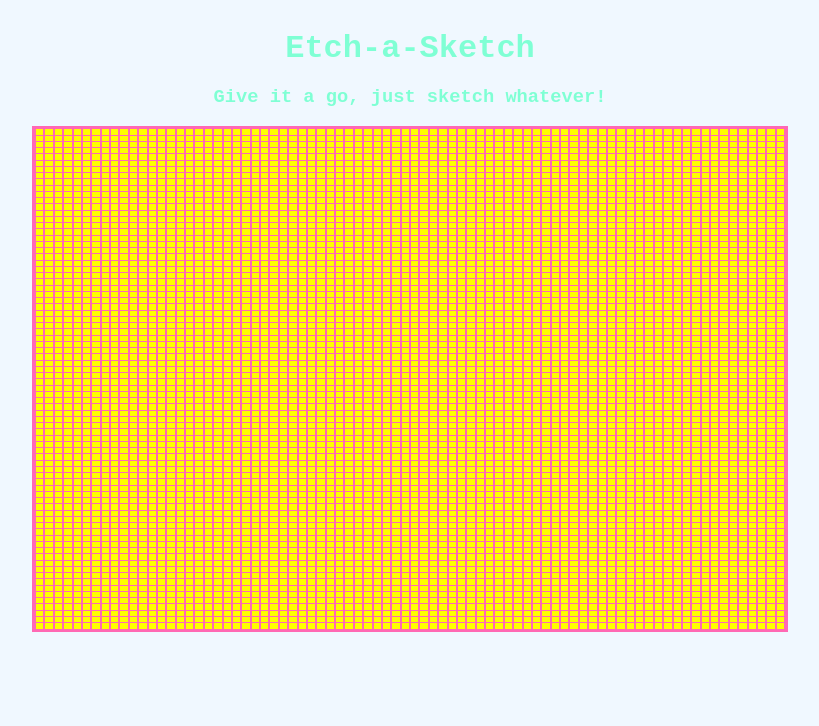
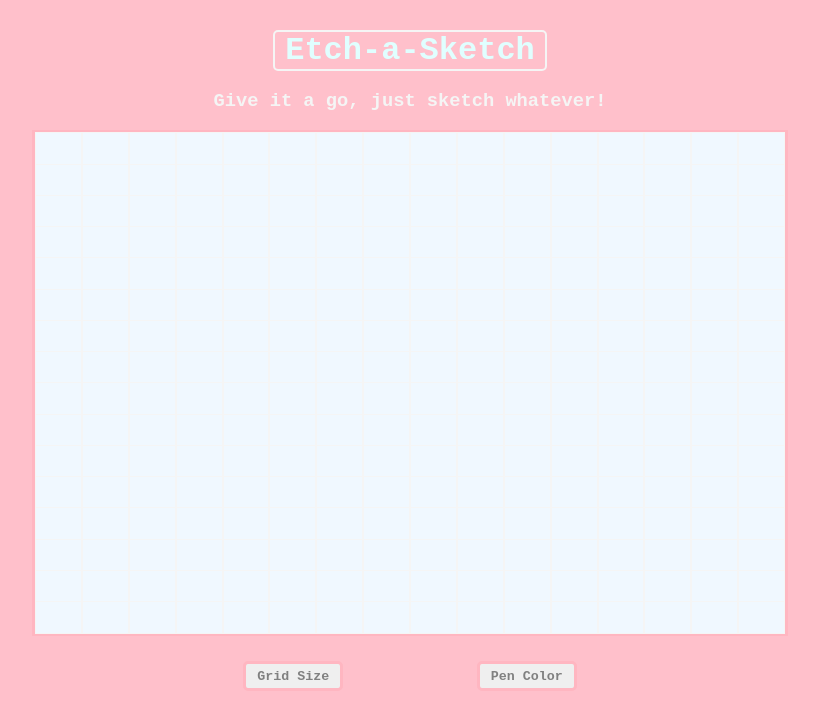
Before and after one commit to iamvictati/etch-a-sketch, a plain HTML site: page index.html in a window 1280 px wide. Shown: the whole page, without its empty margins (230-1049 px from the left). Drawn offline with Linux system fonts and the light colour scheme.

Commit message:
buttons + color scheme change

```diff
--- a/index.html
+++ b/index.html
@@ -11,5 +11,9 @@
     <h1>Etch-a-Sketch</h1>
     <h3>Give it a go, just sketch whatever!</h3>
     <div id="grid-container" class="container"></div>
+    <div id="button-container">
+        <button type="submit" id="gridbutton" class="button">Grid Size</button>
+        <button id="colorbutton" class="button">Pen Color</button>
+    </div>
 </body>
 </html>
--- a/script.js
+++ b/script.js
@@ -1,8 +1,9 @@
 const gridContainer = document.querySelector("#grid-container");
-let rowNum = 80;
-let cellNum = 80;
+let rowNum = 16;
+let cellNum = 16;
 let rowHeight = gridContainer.clientHeight / rowNum;
 let cellWidth = gridContainer.clientWidth / cellNum;
+
 
 function spawnGrid(rowNum) {
 
@@ -19,7 +20,7 @@ function spawnGrid(rowNum) {
             row.appendChild(cell);
 
             cell.addEventListener("mouseover", (event) => {
-                cell.style.backgroundColor = "pink";
+                cell.style.backgroundColor = "turquoise";
             });
         }
     }
--- a/style.css
+++ b/style.css
@@ -1,7 +1,7 @@
 html {
     font-family: 'Courier New', Courier, monospace;
-    color:aquamarine;
-    background-color: aliceblue;
+    color: whitesmoke;
+    background-color: pink;
     height: 100vh;
 }
 
@@ -15,8 +15,11 @@ body {
 }
 
 h1 {
-    padding: 0;
+    padding: 0px 10px;
     margin: 0;
+    border: 2px solid whitesmoke;
+    border-radius: 5px;
+    color: lightcyan;
 }
 
 #grid-container {
@@ -24,9 +27,10 @@ h1 {
     flex-direction: column;
     width: 750px;
     height: 500px;
-    border: 3px solid hotpink;
+    border: 3px solid lightpink;
     justify-content: space-evenly;
     align-items: stretch;
+    margin-bottom: 20px;
 }
 
 .row {
@@ -35,11 +39,37 @@ h1 {
     display: flex;
     justify-content: space-evenly;
     align-items: center;
-
 }
 
 .cell {
-    border: 1px solid hotpink;
-    background-color: yellow;
+    border: 1px solid ;
+    background-color: aliceblue;
     height: 100%;
 }
+
+#button-container {
+    /* border: 1px solid black;  */
+    width: 600px;
+    height: 40px;
+    display: flex;
+    justify-content: space-evenly;
+    align-items: center;
+}
+
+.button {
+    color: grey;
+    font-weight: bold;
+    font-family: 'Courier New', Courier, monospace;
+    width: 100px;
+    height: 30px;
+    border: 3px solid lightpink;
+    border-radius: 5px;
+    transition-duration: 0.2s;
+}
+
+.button:hover {
+    color: hotpink;
+    border: 4px solid grey;
+    cursor: pointer;
+    height: 32px;
+}
```
